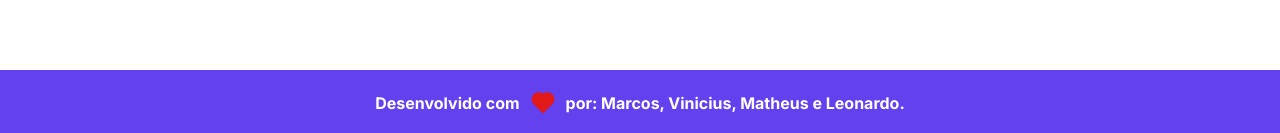
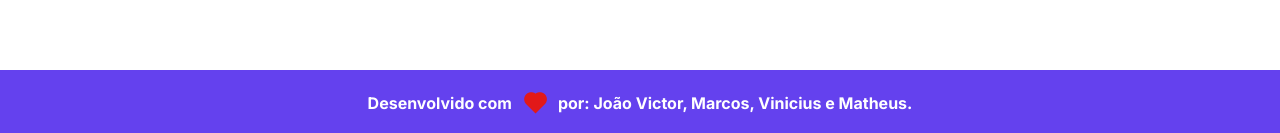
Before and after one commit to viniciusOLN/blood_bank, a React (Vite) app: page / in a window 1280 px wide. Shown: the part 3692-3825 px from the top of the page. Built offline with nearby package versions, Linux system fonts and the light colour scheme.

Commit message:
adicionando nome do joão no projeto

```diff
--- a/src/components/footer/Footer.jsx
+++ b/src/components/footer/Footer.jsx
@@ -1,7 +1,7 @@
 import { FooterDiv } from './styled'
 
 function Footer(){
-  return <FooterDiv> Desenvolvido com <i className="ri-heart-fill"></i> por: Marcos, Vinicius, Matheus e Leonardo.</FooterDiv>
+  return <FooterDiv> Desenvolvido com <i className="ri-heart-fill"></i> por: João Victor, Marcos, Vinicius e Matheus.</FooterDiv>
 }
 
 export default Footer
```
